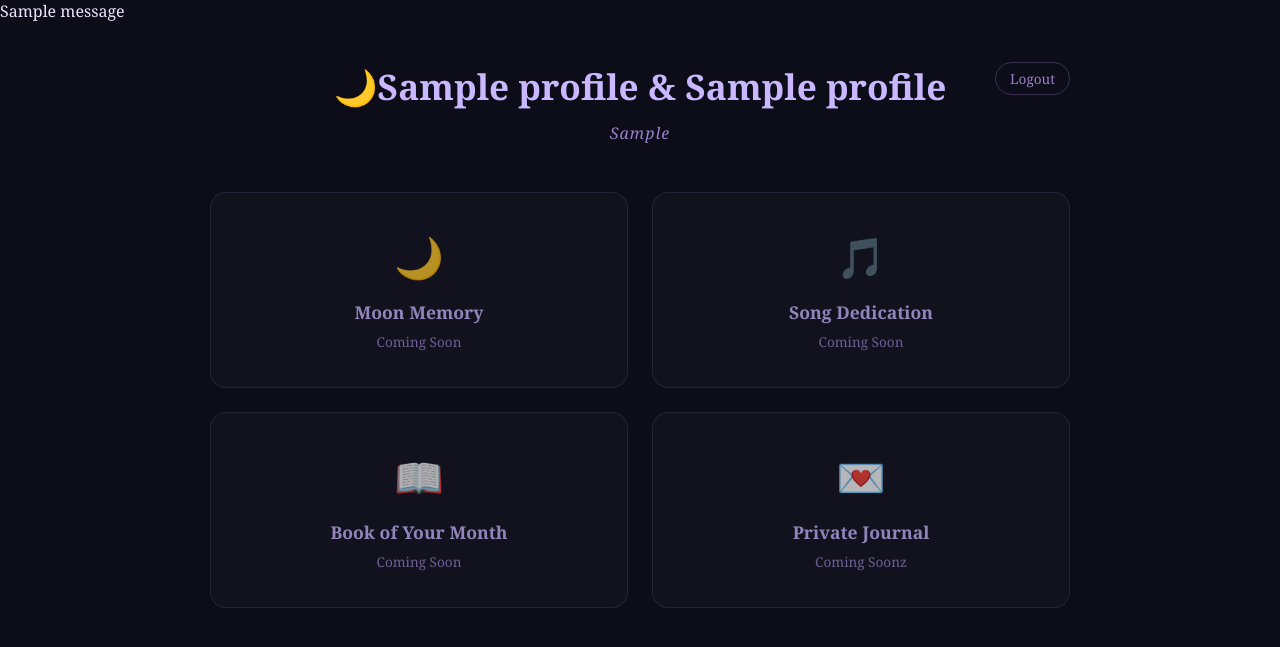
After one commit to poulsamiksha7/Bandhan-, a Flask app: page /dashboard in a window 1280 px wide. The commit adds this page. Shown: the top 647 px of the page. Run offline with Flask 3, Linux system fonts and the light colour scheme; a user stored in the database is signed in; tables that the repository leaves empty hold one stand-in row (values such as "Sample post"); one stand-in notice (Sample message) is shown.

Commit message:
feat: login logout and dashboard with flask-login session

```diff
--- a/app/routes/memory.py
+++ b/app/routes/memory.py
@@ -1,3 +1,9 @@
 # memory.py
-from flask import Blueprint
+from flask import Blueprint, render_template
+from flask_login import login_required, current_user
+
 memory = Blueprint('memory', __name__)
+@memory.route('/dashboard')
+@login_required
+def dashboard():
+    return render_template('memory/dashboard.html',couple=current_user)
--- a/app/static/css/style.css
+++ b/app/static/css/style.css
@@ -158,3 +158,87 @@ body {
     border: 1px solid rgba(255, 100, 100, 0.3);
     color: #ffb0b0;
 }
+
+.dashboard-container{
+    max-width: 900px;
+    margin: 0 auto;
+    padding: 40px 20px;
+}
+
+.dashboard-header{
+    text-align: center;
+    margin-bottom: 48px;
+    position: relative;
+}
+
+.dashboard-header h1{
+    font-size: 2.2rem;
+    color: #c9b8ff;
+    margin-bottom: 12px;
+}
+.dashboard-header p{
+    color: #9980c9;
+    font-size: 1rem;
+    font-style: italic;
+    letter-spacing: 1px;
+}
+
+.logout-btn{
+    position: absolute;
+    top: 0;
+    right: 0;
+    color: #9980c9;
+    text-decoration: none;
+    font-size: 0.85rem;
+    border: 1px solid rgba(153,128,201,0.3);
+    padding: 6px 14px;
+    border-radius: 20px;
+    transition: all 0..2s;
+}
+.logout-btn:hover {
+    color: #c9b8ff;
+    border-color: #c9b8ff;
+}
+
+.memory-grid {
+    display: grid;
+    grid-template-columns: repeat(2, 1fr);
+    gap: 24px;
+}
+
+.memory-card {
+    background: rgba(255, 255, 255, 0.03);
+    border: 1px solid rgba(201, 184, 255, 0.15);
+    border-radius: 16px;
+    padding: 36px 24px;
+    text-align: center;
+    transition: all 0.3s;
+    cursor: pointer;
+}
+
+.memory-card:hover {
+    border-color: rgba(201, 184, 255, 0.4);
+    background: rgba(201, 184, 255, 0.05);
+    transform: translateY(-4px);
+}
+
+.card-icon {
+    font-size: 2.5rem;
+    display: block;
+    margin-bottom: 16px;
+}
+
+.memory-card h3 {
+    color: #c9b8ff;
+    font-size: 1.1rem;
+    margin-bottom: 8px;
+}
+
+.memory-card p {
+    color: #9980c9;
+    font-size: 0.85rem;
+}
+
+.coming-soon {
+    opacity: 0.7;
+}
--- /dev/null
+++ b/app/templates/memory/dashboard.html
@@ -0,0 +1,34 @@
+{% extends 'base.html' %}
+{% block content %}
+<div class="dashboard-container">
+    <div class="dashboard-header">
+        <h1>🌙{{couple.bride_name}} & {{couple.groom_name}}</h1>
+        <p>{{couple.their_story}}</p>
+        <a href="/logout" class="logout-btn">Logout</a>
+    </div>
+
+    <div class="memory-grid">
+        <div class="memory-card coming-soon">
+            <span class="card-icon">🌙</span>
+            <h3>Moon Memory</h3>
+            <p>Coming Soon</p>
+        </div>
+
+        <div class="memory-card coming-soon">
+            <span class="card-icon">🎵</span>
+            <h3>Song Dedication</h3>
+            <p>Coming Soon</p>
+        </div>
+        <div class="memory-card coming-soon">
+            <span class="card-icon">📖</span>
+            <h3>Book of Your Month</h3>
+            <p>Coming Soon</p>
+        </div>
+        <div class="memory-card coming-soon">
+            <span class="card-icon">💌</span>
+            <h3>Private Journal</h3>
+            <p>Coming Soonz</p>
+        </div>
+    </div>
+</div>
+{% endblock %}
```
Also changed, not shown: app/routes/auth.py (+34 -2 lines), app/templates/auth/login.html (+37 -1 lines).
